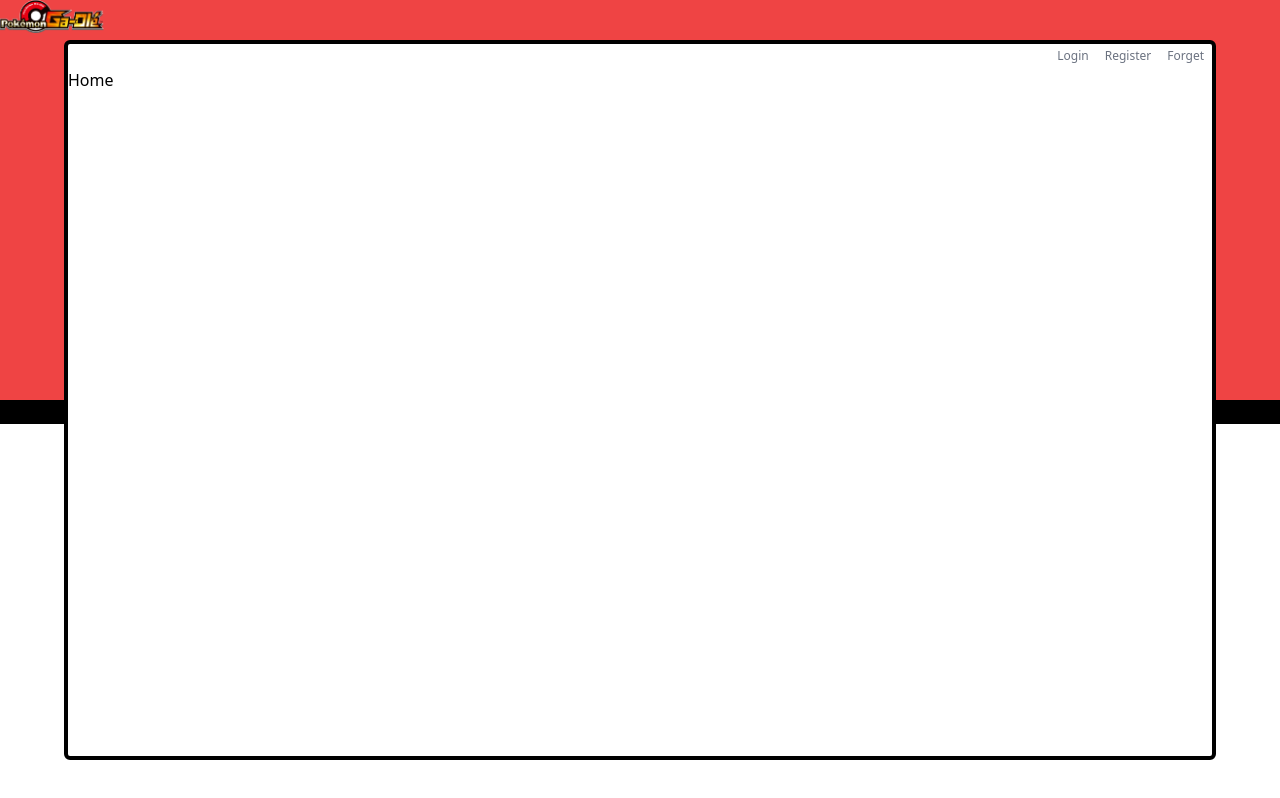
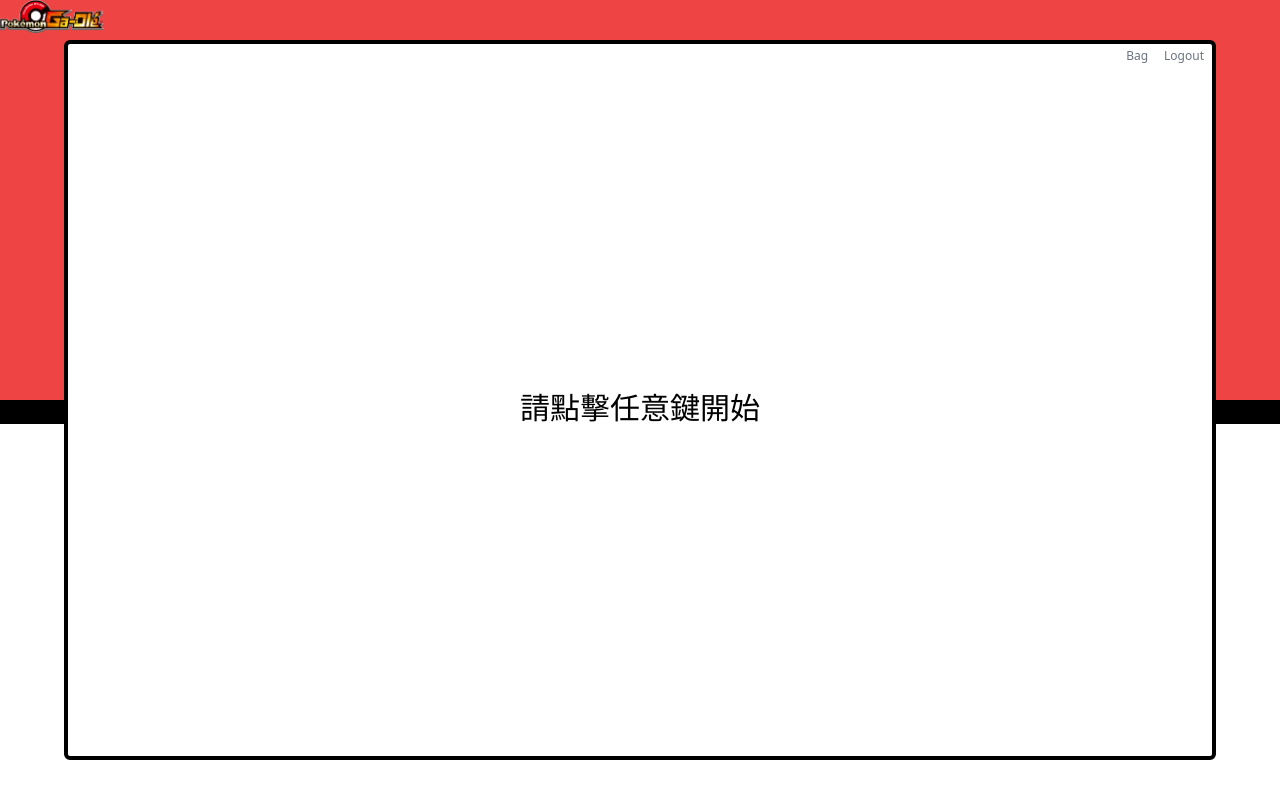
Before and after one commit to AndyChouCoding/Pokemon, a React (Create React App) app: page / in a window 1280 px wide. Shown: the top 798 px of the page. Built offline with nearby package versions, Linux system fonts and the light colour scheme.

Commit message:
create pages

```diff
--- a/src/pages/components/layout.tsx
+++ b/src/pages/components/layout.tsx
@@ -1,11 +1,16 @@
+import { useState } from "react";
 import { useNavigate } from "react-router";
 import Logo from "../../img/all/Gaole.png";
 
 
 interface MainProps {
   children: React.ReactNode;
+
+};
+
+interface UserControlBtnsProps {
+  setIsLoggedIn:(isLoggedIn:boolean) => void;
 }
-
 
 const ControlBtns = () => {
   const go = useNavigate();
@@ -18,8 +23,33 @@ const ControlBtns = () => {
   </>
 }
 
+const UserControlBtns = ({ setIsLoggedIn}:UserControlBtnsProps) => {
+  const go = useNavigate();
+  const logout = () => {
+    setIsLoggedIn(false);
+    localStorage.removeItem('authTokeon');
+    go('/');
+  }
+  return<>
+    <div className="flex justify-around text-xs">
+      <button className="mx-1 p-1 text-gray-500" onClick={()=>{}}>Bag</button>
+      <button className="mx-1 p-1 text-gray-500" onClick={logout}>Logout</button>
+    </div>
+  </>
+}
+
+
 const Layout = ({ children }: MainProps) => {
   const go = useNavigate();
+  const [isLoggedIn, setIsLoggedIn] = useState(true);
+  const renderButtons = () => {
+    if(isLoggedIn) {
+      return <UserControlBtns setIsLoggedIn={setIsLoggedIn} />;
+    } else {
+      return <ControlBtns />;
+    }
+  };
+
   return (
     <>
       <div className="">
@@ -33,7 +63,7 @@ const Layout = ({ children }: MainProps) => {
           <div className="">
             <div className="flex justify-between">
               <div></div>
-              <div><ControlBtns/></div>
+              <div>{renderButtons()}</div>
             </div>
             <div>{children}</div>
           </div>
--- /dev/null
+++ b/src/pages/gamemode/index.tsx
@@ -0,0 +1,31 @@
+import Layout from "../components/layout";
+import GetMode from "../../img/home/get.jpeg"
+import PKMode from "../../img/home/pk.jpeg"
+import PkGetMode from "../../img/home/pkGet.jpeg"
+import { useNavigate } from "react-router";
+
+const GameMode = () => {
+    const go = useNavigate();
+  return (
+    <>
+      <Layout>
+        <div className="flex justify-around mt-[38vh] text-center text-[3vh]">
+          <div onClick={()=>{go('/getmode')}}>
+            <div><img className="w-[25vh]" src={GetMode} alt="" /></div>
+            <div>快速捕獲</div>
+          </div>
+          <div onClick={()=>{go('/pkmode')}}>
+            <div><img className="w-[25vh]" src={PKMode} alt="" /></div>
+            <div>活動對戰</div>
+          </div>
+          <div onClick={()=>{go('/pkgetmode')}}>
+            <div><img className="w-[25vh]" src={PkGetMode} alt="" /></div>
+            <div>對戰捕獲</div>
+          </div>
+        </div>
+      </Layout>
+    </>
+  );
+};
+
+export default GameMode;
--- /dev/null
+++ b/src/pages/getMode copy/index.tsx
@@ -0,0 +1,16 @@
+
+import Layout from "../components/layout";
+
+
+
+const GetMode = () => {
+    return<>
+        <Layout>
+            <div>
+                GetMode
+            </div>
+        </Layout>
+    </>
+}
+
+export default GetMode;
--- /dev/null
+++ b/src/pages/getMode/index.tsx
@@ -0,0 +1,15 @@
+import Layout from "../components/layout";
+
+
+
+const GetMode = () => {
+    return<>
+        <Layout>
+            <div>
+                GetMode
+            </div>
+        </Layout>
+    </>
+}
+
+export default GetMode;
--- a/src/pages/home/index.tsx
+++ b/src/pages/home/index.tsx
@@ -6,7 +6,9 @@ const Home = () => {
   return (
     <>
         <Layout>
-            Home
+            <div className="flex justify-center items-center h-[85vh]" onClick={()=>{go('/game_mode')}}>
+              <p className=" text-3xl">請點擊任意鍵開始</p>
+            </div>
         </Layout>
     </>
   );
--- /dev/null
+++ b/src/pages/pkGetmode/index.tsx
@@ -0,0 +1,15 @@
+import Layout from "../components/layout";
+
+
+
+const PkGetMode = () => {
+    return<>
+        <Layout>
+            <div>
+                PkMGetode
+            </div>
+        </Layout>
+    </>
+}
+
+export default PkGetMode;
--- /dev/null
+++ b/src/pages/pkMode/index.tsx
@@ -0,0 +1,15 @@
+import Layout from "../components/layout";
+
+
+
+const PkMode = () => {
+    return<>
+        <Layout>
+            <div>
+                PkMode
+            </div>
+        </Layout>
+    </>
+}
+
+export default PkMode;
```
Also changed, not shown: src/router.tsx (+10 -2 lines).
